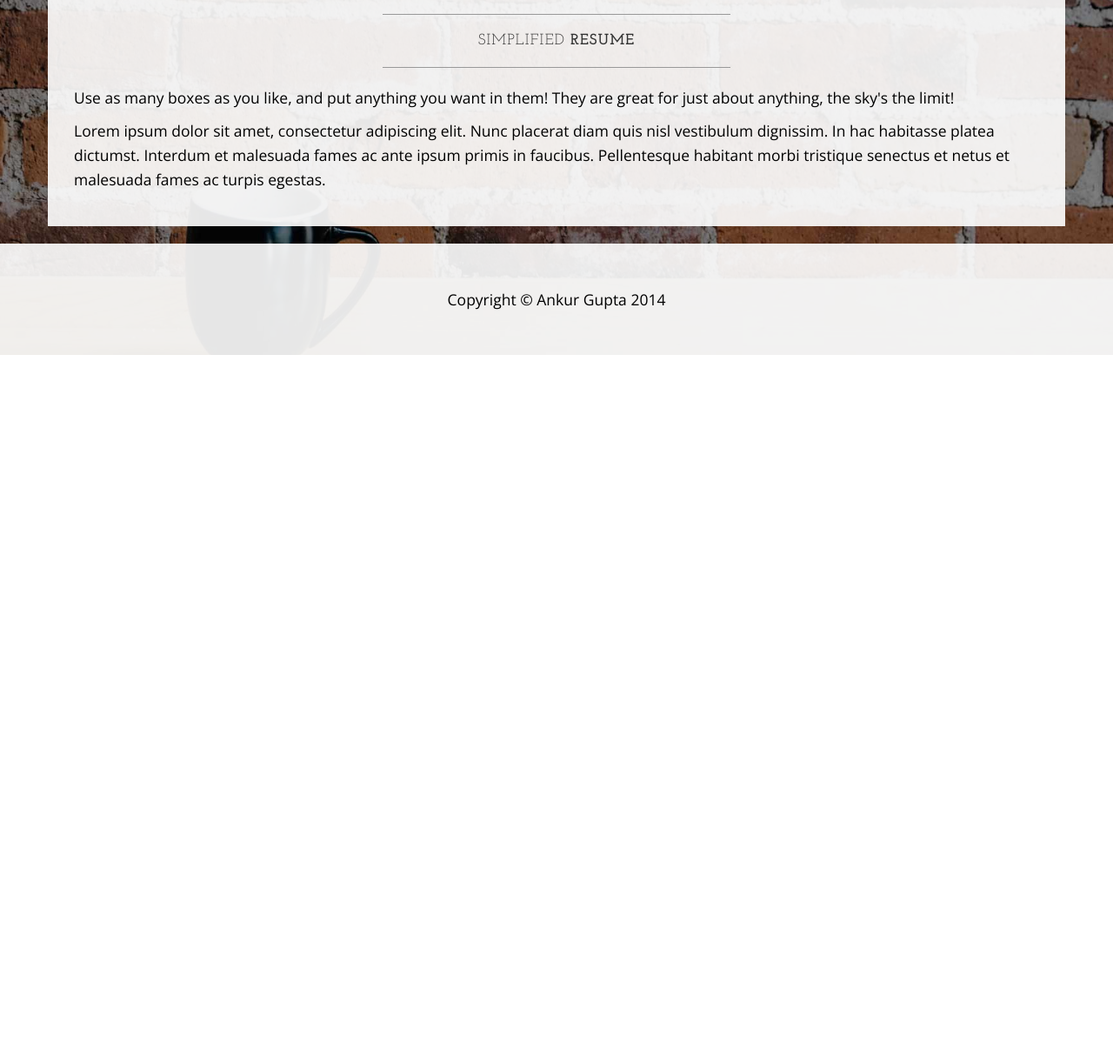
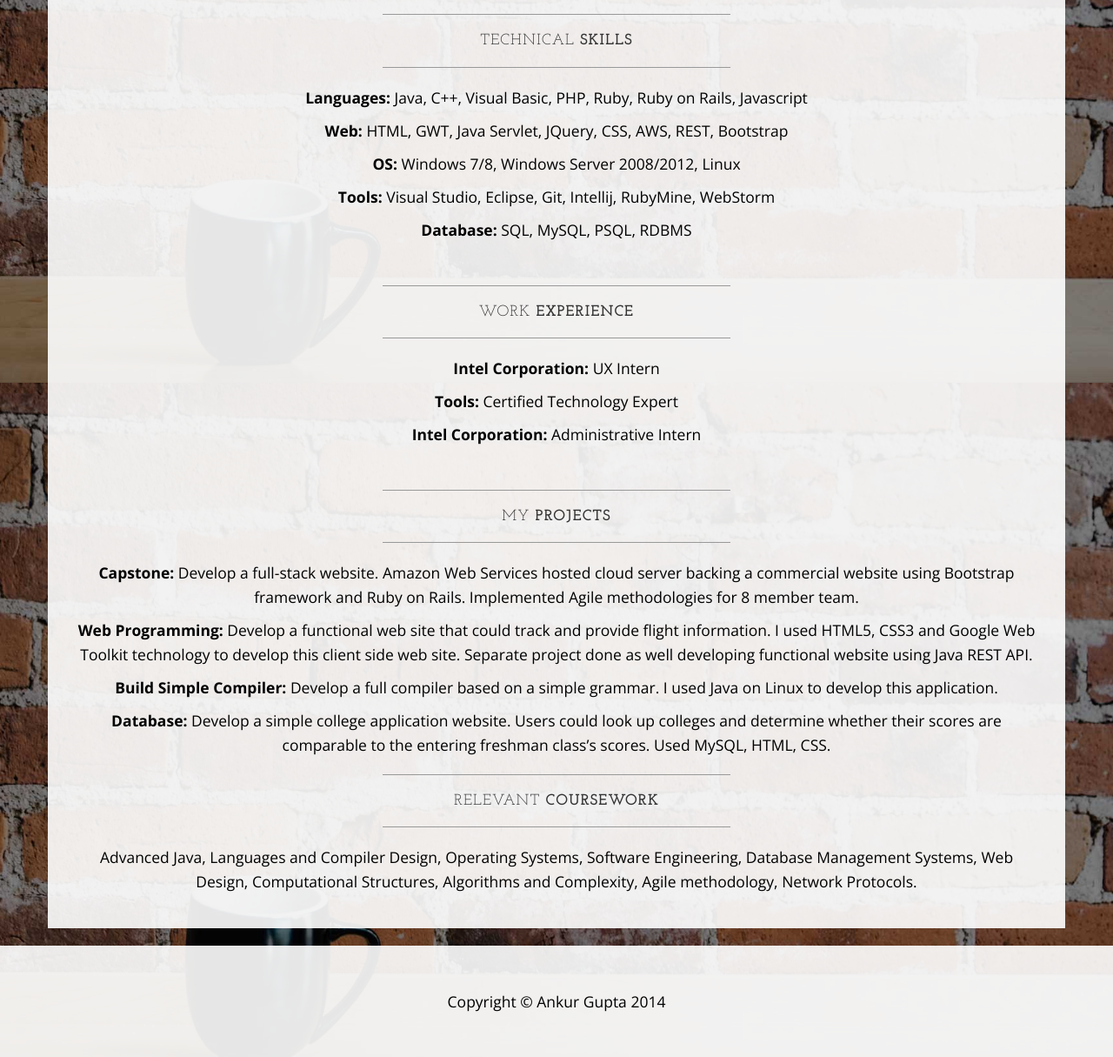
Before and after one commit to ankur-gupta91/ankur-gupta91.github.io, a plain HTML site: page index.html in a window 1280 px wide. Shown: the part 1960-3175 px from the top of the page at 87% size. Before the commit the page ends 2368 px from the top, so only its background shows below. Drawn offline with nearby package versions, Linux system fonts and the light colour scheme.

Commit message:
Initial Template commit

```diff
--- a/index.html
+++ b/index.html
@@ -163,16 +163,42 @@
             <div class="box">
                 <div class="col-lg-12">
                     <hr>
-                    <h2 class="intro-text text-center">Simplified
-                        <strong>Resume</strong>
+                    <h2 class="intro-text text-center">Technical
+                        <strong>Skills</strong>
                     </h2>
                     <hr>
-                    <p>Use as many boxes as you like, and put anything you want in them!
-                        They are great for just about anything, the sky's the limit!</p>
-                    <p>Lorem ipsum dolor sit amet, consectetur adipiscing elit. Nunc placerat
-                        diam quis nisl vestibulum dignissim. In hac habitasse platea dictumst.
-                        Interdum et malesuada fames ac ante ipsum primis in faucibus. Pellentesque
-                        habitant morbi tristique senectus et netus et malesuada fames ac turpis egestas.</p>
+                    <p class="text-center"><strong>Languages: </strong>Java, C++, Visual Basic, PHP, Ruby, Ruby on Rails, Javascript</p>
+                    <p class="text-center"><strong>Web: </strong>HTML, GWT, Java Servlet, JQuery, CSS, AWS, REST, Bootstrap</p>
+                    <p class="text-center"><strong>OS: </strong>Windows 7/8, Windows Server 2008/2012, Linux</p>
+                    <p class="text-center"><strong>Tools: </strong>Visual Studio, Eclipse, Git, Intellij, RubyMine, WebStorm</p>
+                    <p class="text-center"><strong>Database: </strong>SQL, MySQL, PSQL, RDBMS</p>
+                    <br>
+                    <hr>
+                    <h2 class="intro-text text-center">Work
+                        <strong>Experience</strong>
+                    </h2>
+                    <hr>
+                    <p class="text-center"><strong>Intel Corporation: </strong>UX Intern</p>
+                    <p class="text-center"><strong>Tools: </strong>Certified Technology Expert</p>
+                    <p class="text-center"><strong>Intel Corporation: </strong>Administrative Intern</p>
+                    <br>
+                    <hr>
+                    <h2 class="intro-text text-center">My
+                        <strong>Projects</strong>
+                    </h2>
+                    <hr>
+                    <p class="text-center"><strong>Capstone: </strong>Develop a full-stack website. Amazon Web Services hosted cloud server backing a commercial website using Bootstrap framework and Ruby on Rails. Implemented Agile methodologies for 8 member team.</p>
+                    <p class="text-center"><strong>Web Programming: </strong>Develop a functional web site that could track and provide flight information. I used HTML5, CSS3 and Google Web Toolkit technology to develop this client side web site. Separate project done as well developing functional website using Java REST API.</p>
+                    <p class="text-center"><strong>Build Simple Compiler: </strong>Develop a full compiler based on a simple grammar. I used Java on Linux to develop this application.</p>
+                    <p class="text-center"><strong>Database: </strong>Develop a simple college application website. Users could look up colleges and determine whether their scores are comparable to the entering freshman class’s scores. Used MySQL, HTML, CSS.</p>
+
+                    <hr>
+                    <h2 class="intro-text text-center">Relevant
+                        <strong>Coursework</strong>
+                    </h2>
+                    <hr>
+                    <p class="text-center">Advanced Java, Languages and Compiler Design, Operating Systems, Software Engineering, Database Management Systems, Web Design, Computational Structures, Algorithms and Complexity, Agile methodology, Network Protocols.</p>
+
                 </div>
             </div>
         </div>
```
